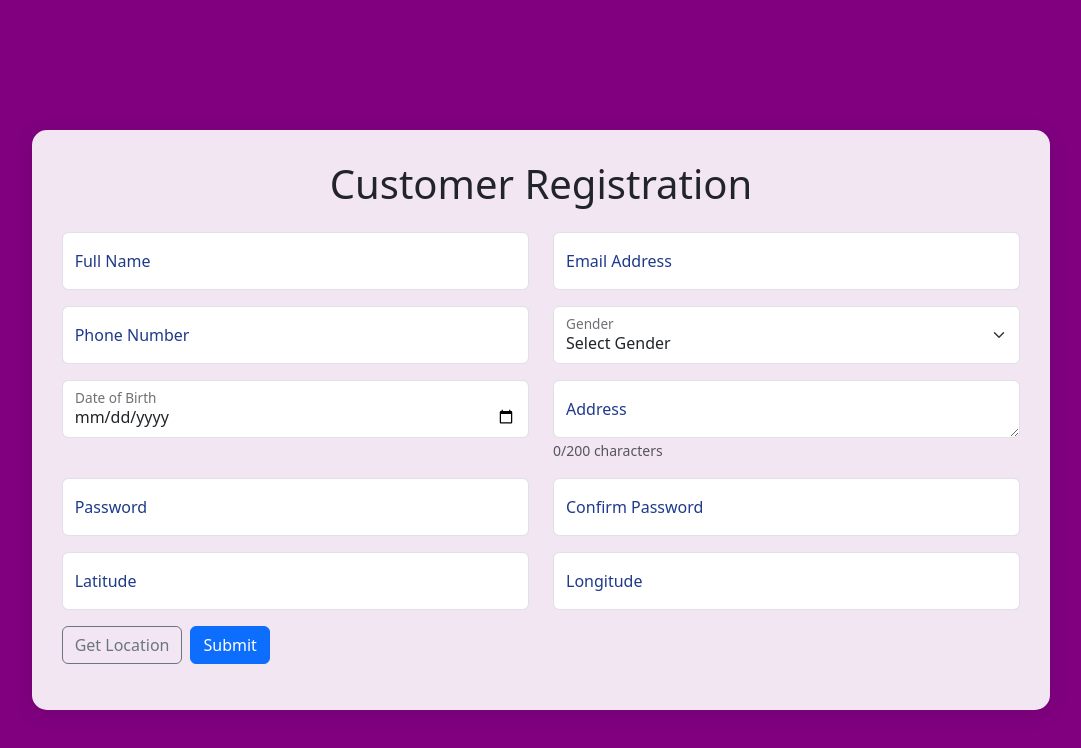
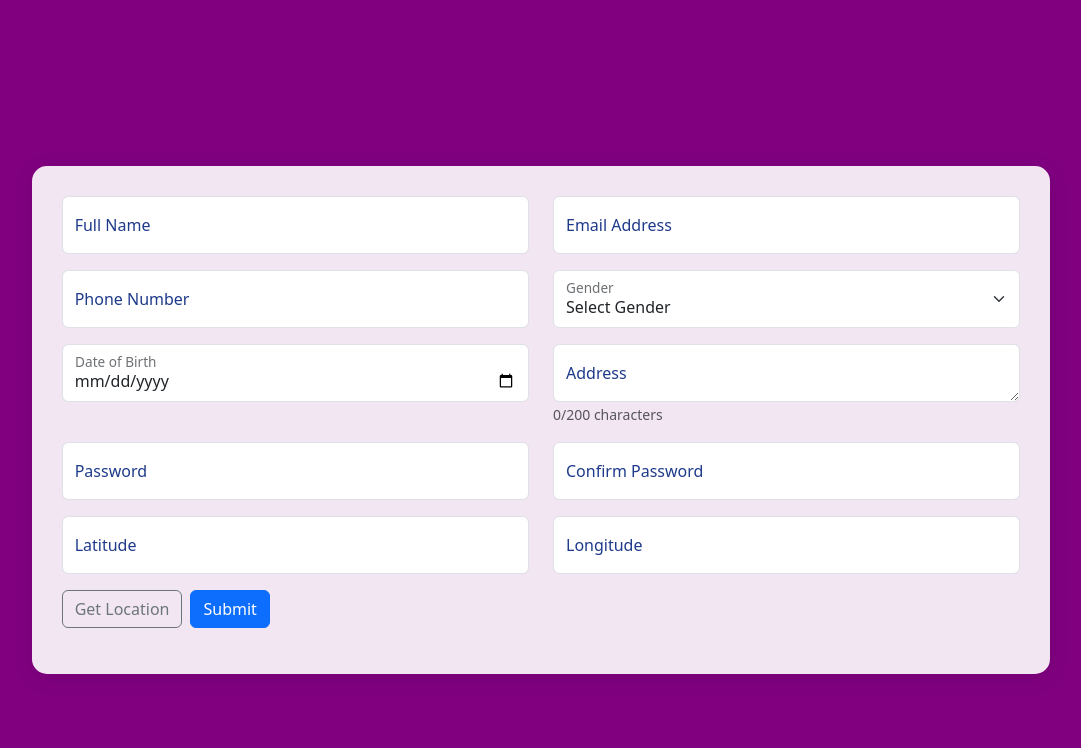
Before and after one commit to Pankaj9576/RegistrationFormFrontend, a React (Create React App) app: page / in a window 1280 px wide. Shown: the top 748 px of the page, without its empty margins (99-1180 px from the left). Built offline with nearby package versions, Linux system fonts and the light colour scheme.

Commit message:
Update App.js

```diff
--- a/src/App.js
+++ b/src/App.js
@@ -218,10 +218,6 @@ function App() {
       <Row className="align-items-center min-vh-100 justify-content-center">
         <Col md={10} className="p-4">
           <div className="form-container">
-            <h1 className="text-center mb-4">Customer Registration</h1>
-            {successMessage && <Alert variant="success">{successMessage}</Alert>}
-            {errors.server && <Alert variant="danger">{errors.server}</Alert>}
-            {locationError && <Alert variant="warning">{locationError}</Alert>}
             <Form onSubmit={handleSubmit}>
               <Row>
                 <Col md={6}>
```
